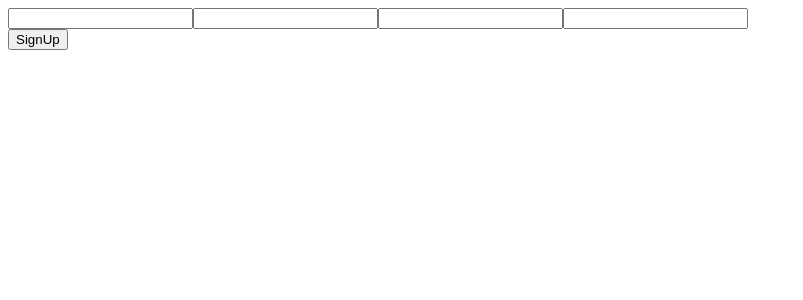
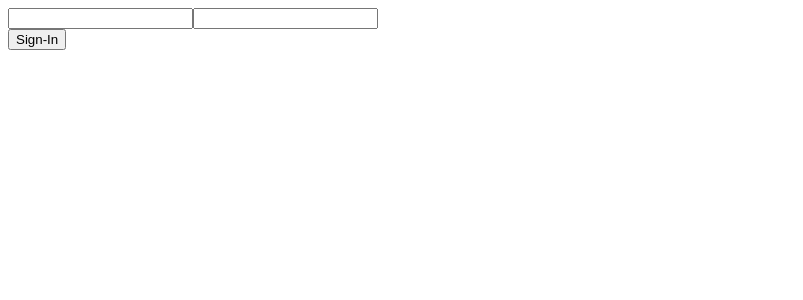
Before and after one commit to Viper-JSX/mattown-frontend, a React app: page /auth in a window 1280 px wide. Shown: the top 300 px of the page, without its empty margins (0-803 px from the left). Built offline with nearby package versions, Linux system fonts and the light colour scheme.

Commit message:
Added firstname and lastname fields to AuthForm 'values' state

```diff
--- a/src/components/AuthForm/AuthForm.js
+++ b/src/components/AuthForm/AuthForm.js
@@ -7,14 +7,14 @@ import SignUp from "./SignUp.js";
 
 
 const AuthForm = ({ handleSignIn, handleSignUp }) => {
-  const [ mode, setMode ] = useState(authFormModes.signUp);
-  const [ values, setValues ] = useState({email: "", password: ""});
+  const [ mode, setMode ] = useState(authFormModes.signIn);
+  const [ values, setValues ] = useState({ firstname: "", lastname: "", email: "", password: "" });
 
     function handleSubmit (event) {
         event.preventDefault();
 
         if (mode === authFormModes.signIn) {
-            return handleSignIn(values);
+            return handleSignIn({ email: values.email, password: values.password });
         }
     handleSignUp(values);
   }
```
